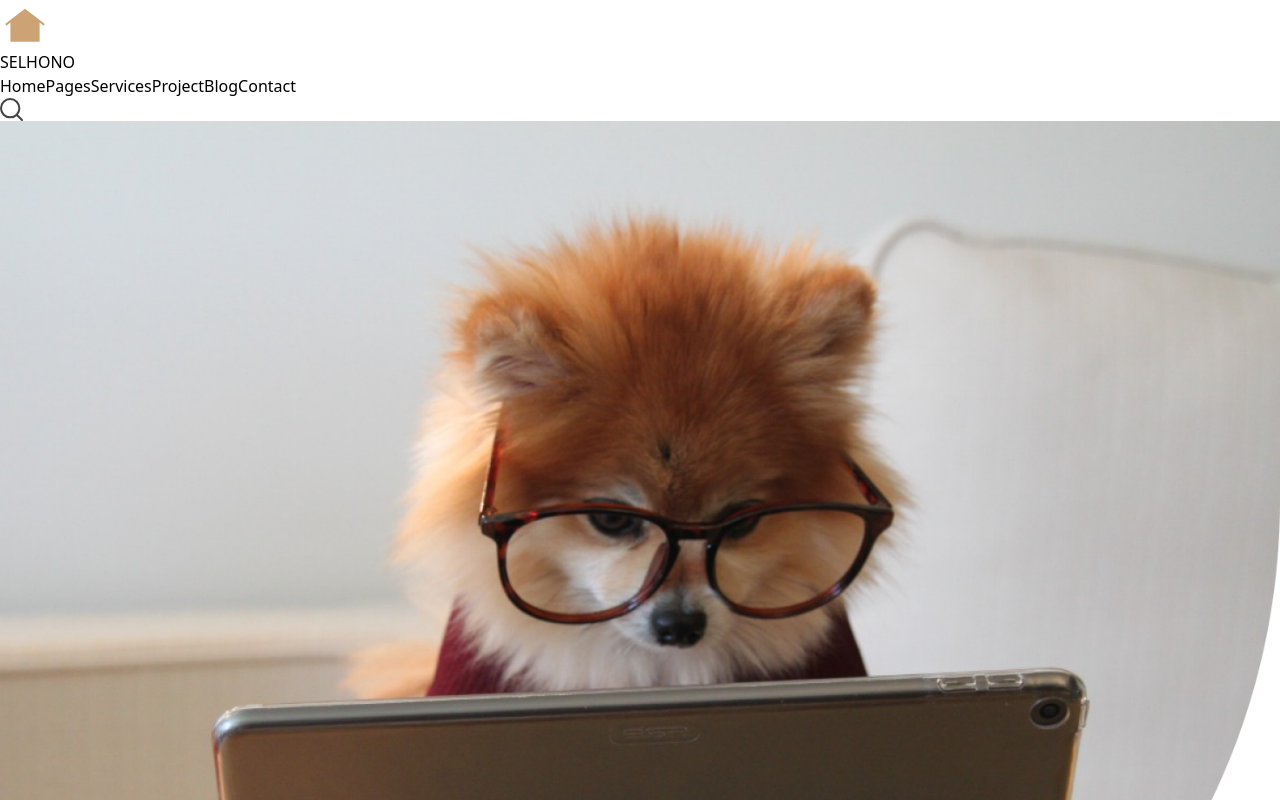
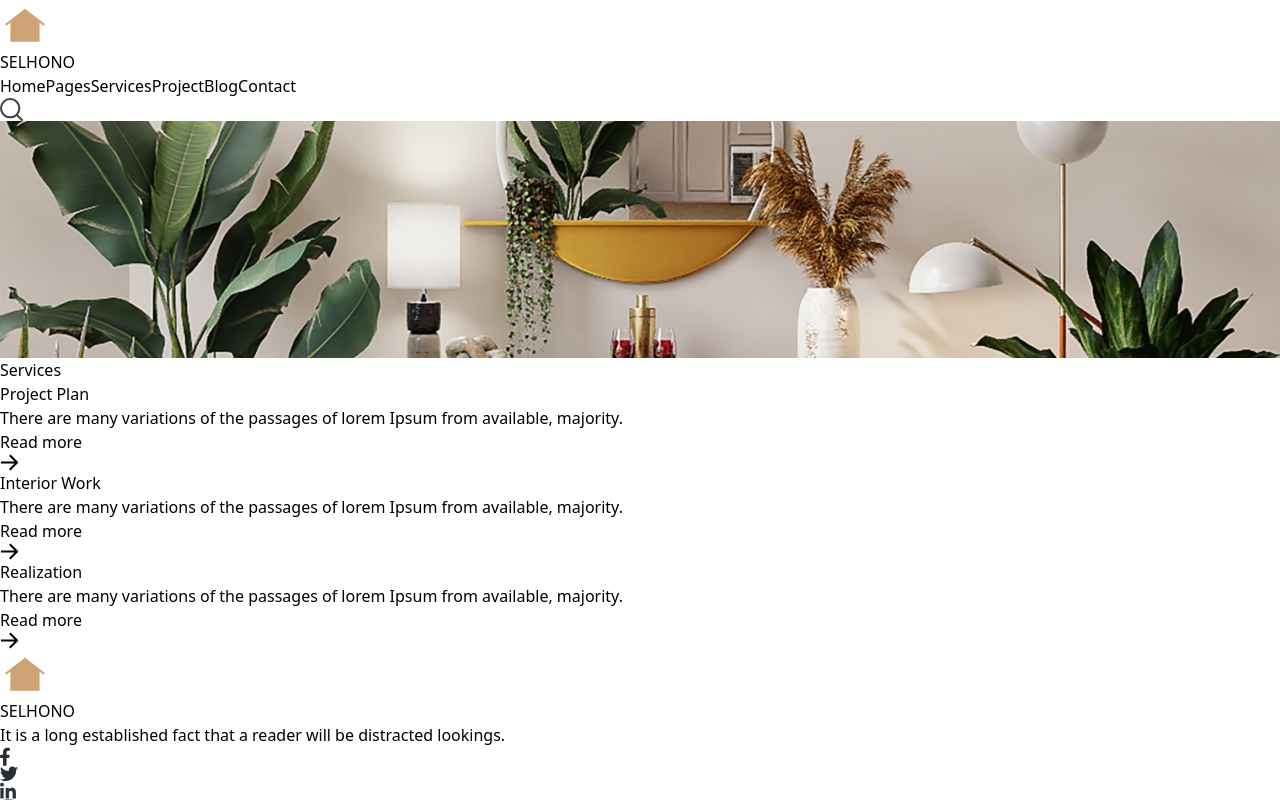
Before and after one commit to Aryaman11/interior-design, a React (Vite) app: page /services in a window 1280 px wide. Shown: the top 800 px of the page. Built offline with nearby package versions, Linux system fonts and the light colour scheme.

Commit message:
services page

```diff
--- a/src/components/frameOne.jsx
+++ b/src/components/frameOne.jsx
@@ -11,7 +11,7 @@ function Frameone (){
                     </svg>
 
                 </div>
-                </div>
+            </div>
             <div className="m-11 w-80 justify-start ">
                 <p className="font-serif text-2xl text-center"> Interior Work </p>
                 <div className="mt-4 text-center">There are many variations of the passages of lorem Ipsum from available, majority.</div>
@@ -21,7 +21,7 @@ function Frameone (){
                     <path d="M1.92944 8.43529L15.6526 8.29844M10.5476 1.91125L17.0706 8.43424L10.4162 15.0886" stroke="black" stroke-width="2" stroke-linecap="square" stroke-linejoin="round"/>
                     </svg>
                 </div>
-                </div>
+            </div>
             <div className="m-11 w-80 justify-start">
                 <p className="font-serif text-2xl text-center"> Realization </p>
                 <div className="mt-4 text-center">There are many variations of the passages of lorem Ipsum from available, majority.</div>
@@ -31,7 +31,7 @@ function Frameone (){
                     <path d="M1.92944 8.43529L15.6526 8.29844M10.5476 1.91125L17.0706 8.43424L10.4162 15.0886" stroke="black" stroke-width="2" stroke-linecap="square" stroke-linejoin="round"/>
                     </svg>
                 </div>
-                </div>
+            </div>
 
         </div>
     )
--- a/src/components/listingBanner.jsx
+++ b/src/components/listingBanner.jsx
@@ -2,7 +2,7 @@ function ListingBanner (props){
 
     return(
         <div className="relative mx-40">
-           <img src ="./../../image/pricingBanner.png" alt=""/>
+           <img src ={props.link}alt=""/>
            <p className="text-white absolute font-serif text-3xl top-2/3 left-1/2 transform -translate-x-1/2 -translate-y-1/2 ">{props.info}</p>
         </div>
     )
--- a/src/pages/projects.jsx
+++ b/src/pages/projects.jsx
@@ -6,7 +6,7 @@ function Projects () {
      return(
         <div>
            <Header/>
-           <ListingBanner info={"Our Project"}/>
+           <ListingBanner info={"Our Project"} link={'./../../image/pricingBanner.png'}/>
            <div className='flex mt-32 mb-44 mx-40 mt-6'>
              <div className="flex mx-auto bg-orange-200 rounded-3xl p-3">
                 <p className="text-2xl px-px text-white">Bedroom</p>
--- /dev/null
+++ b/src/pages/services.jsx
@@ -0,0 +1,18 @@
+import Footer from "../components/footer";
+import Frameone from "../components/frameOne";
+import Header from "../components/header";
+import ListingBanner from "../components/listingBanner";
+
+function Services(){
+      return(
+         <div>
+            <Header/>
+            <ListingBanner info={"Services"} link={'./../../image/Rectangle20.png'}/>
+            <div className='mx-40 pt-8'>
+             <Frameone/>
+            </div>
+            <Footer/>
+         </div>
+      )
+}
+export default Services;
```
Also changed, not shown: src/App.jsx (+10 -2 lines), public/image/Rectangle20.png (added).
